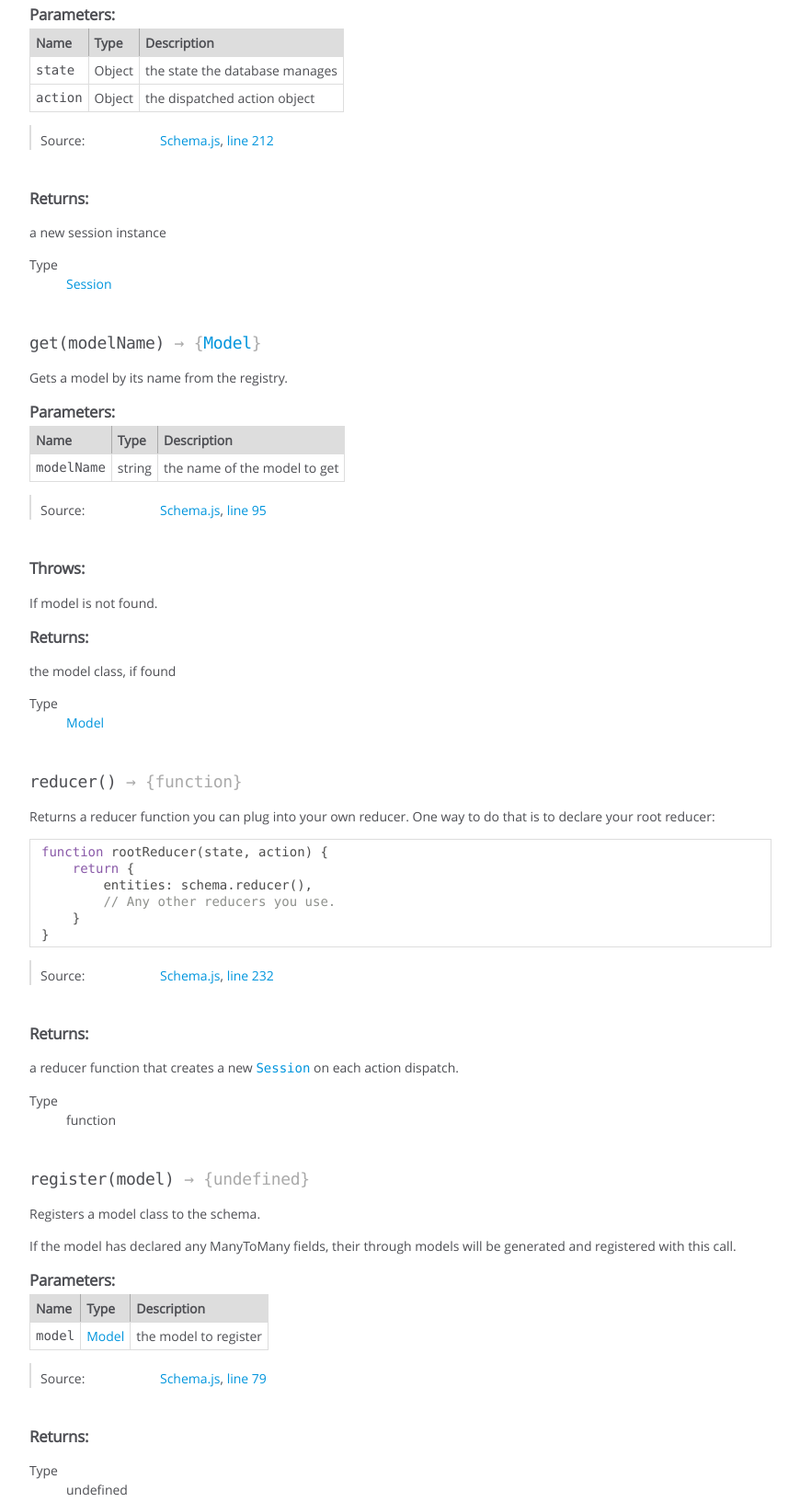
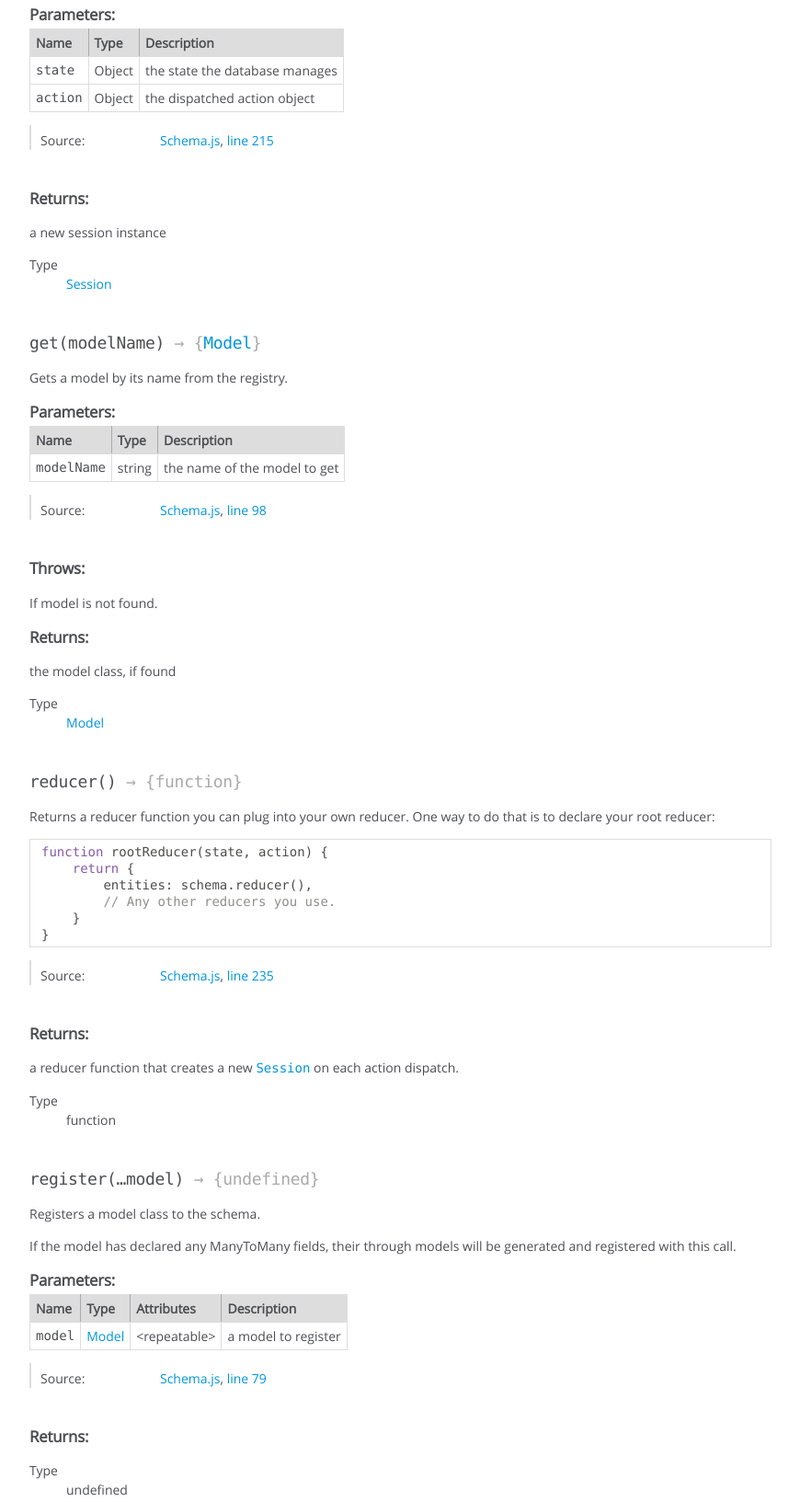
Before and after one commit to redux-orm/redux-orm, a plain HTML site: page Schema.html in a window 1280 px wide. Shown: the part 1185-2818 px from the top of the page at 92% size, without its empty margins (0-870 px from the left). Drawn offline with Linux system fonts and the light colour scheme.

Commit message:
Update 2015-12-08T05:39:58.840Z

```diff
--- a/Schema.html
+++ b/Schema.html
@@ -535,7 +535,7 @@ with ES6 classes.</p>
 
     <dt class="tag-source">Source:</dt>
     <dd class="tag-source"><ul class="dummy"><li>
-        <a href="Schema.js.html">Schema.js</a>, <a href="Schema.js.html#line212">line 212</a>
+        <a href="Schema.js.html">Schema.js</a>, <a href="Schema.js.html#line215">line 215</a>
     </li></ul></dd>
 
 
@@ -688,7 +688,7 @@ with ES6 classes.</p>
 
     <dt class="tag-source">Source:</dt>
     <dd class="tag-source"><ul class="dummy"><li>
-        <a href="Schema.js.html">Schema.js</a>, <a href="Schema.js.html#line95">line 95</a>
+        <a href="Schema.js.html">Schema.js</a>, <a href="Schema.js.html#line98">line 98</a>
     </li></ul></dd>
 
 
@@ -811,7 +811,7 @@ reducer. One way to do that is to declare your root reducer:</p>
 
     <dt class="tag-source">Source:</dt>
     <dd class="tag-source"><ul class="dummy"><li>
-        <a href="Schema.js.html">Schema.js</a>, <a href="Schema.js.html#line232">line 232</a>
+        <a href="Schema.js.html">Schema.js</a>, <a href="Schema.js.html#line235">line 235</a>
     </li></ul></dd>
 
 
@@ -865,7 +865,7 @@ reducer. One way to do that is to declare your root reducer:</p>
 
 
 
-    <h4 class="name" id="register"><span class="type-signature"></span>register<span class="signature">(model)</span><span class="type-signature"> &rarr; {undefined}</span></h4>
+    <h4 class="name" id="register"><span class="type-signature"></span>register<span class="signature">(&hellip;model)</span><span class="type-signature"> &rarr; {undefined}</span></h4>
 
 
 
@@ -899,6 +899,8 @@ this call.</p>
         <th>Type</th>
 
 
+        <th>Attributes</th>
+
 
 
 
@@ -924,10 +926,20 @@ this call.</p>
             </td>
 
 
+                <td class="attributes">
 
 
 
-            <td class="description last"><p>the model to register</p></td>
+
+
+                    &lt;repeatable><br>
+
+                </td>
+
+
+
+
+            <td class="description last"><p>a model to register</p></td>
         </tr>
 
 
@@ -1188,7 +1200,7 @@ this call.</p>
 <br class="clear">
 
 <footer>
-    Documentation generated by <a href="https://github.com/jsdoc3/jsdoc">JSDoc 3.4.0</a> on Sun Dec 06 2015 23:24:11 GMT-0800 (PST)
+    Documentation generated by <a href="https://github.com/jsdoc3/jsdoc">JSDoc 3.4.0</a> on Mon Dec 07 2015 21:39:58 GMT-0800 (PST)
 </footer>
 
 <script> prettyPrint(); </script>
```
Also changed, not shown: Meta.html (+1 -1 lines), Meta.js.html (+1 -1 lines), Model.html (+1 -1 lines), Model.js.html (+1 -1 lines), QuerySet.html (+1 -1 lines), QuerySet.js.html (+1 -1 lines), Schema.js.html (+11 -8 lines), Session.html (+1 -1 lines), Session.js.html (+1 -1 lines), index.html (+1 -1 lines), module-utils-ListIterator.html (+1 -1 lines), module-utils.html (+1 -1 lines), utils.js.html (+1 -1 lines).
